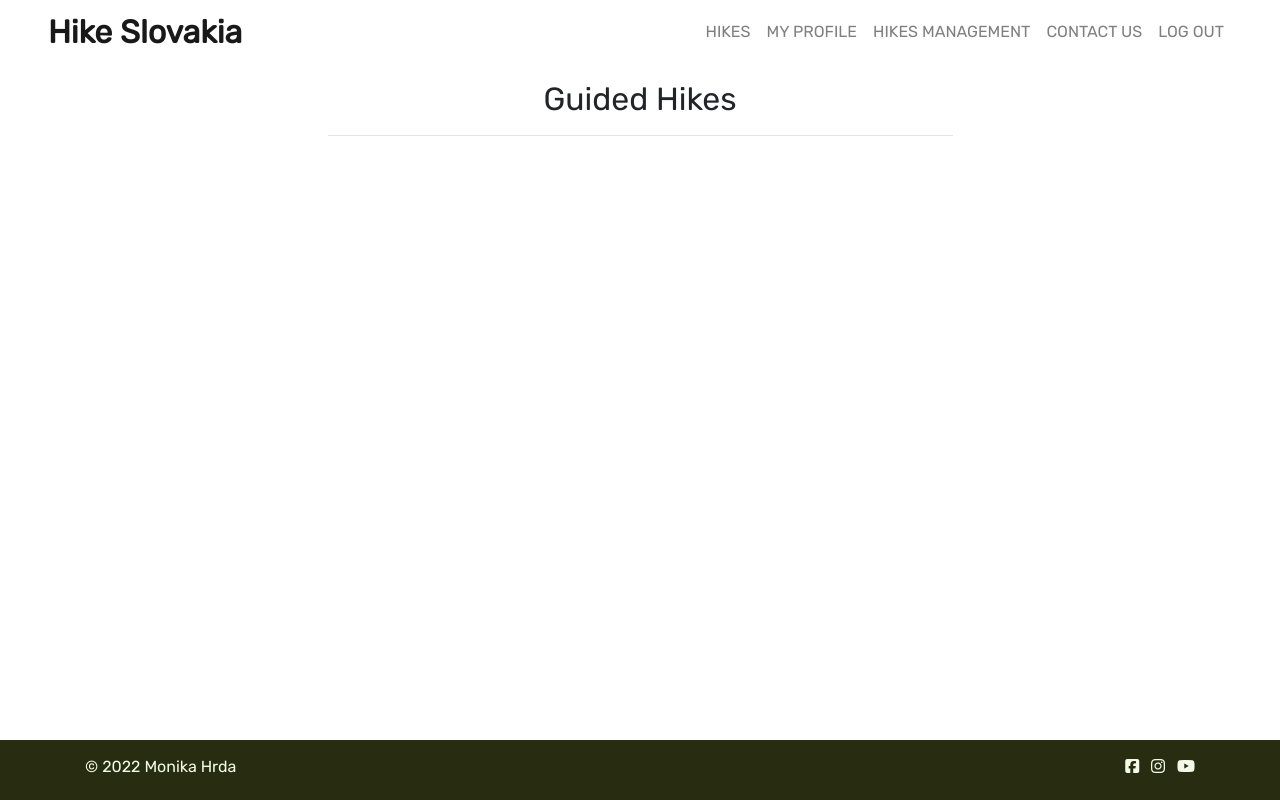
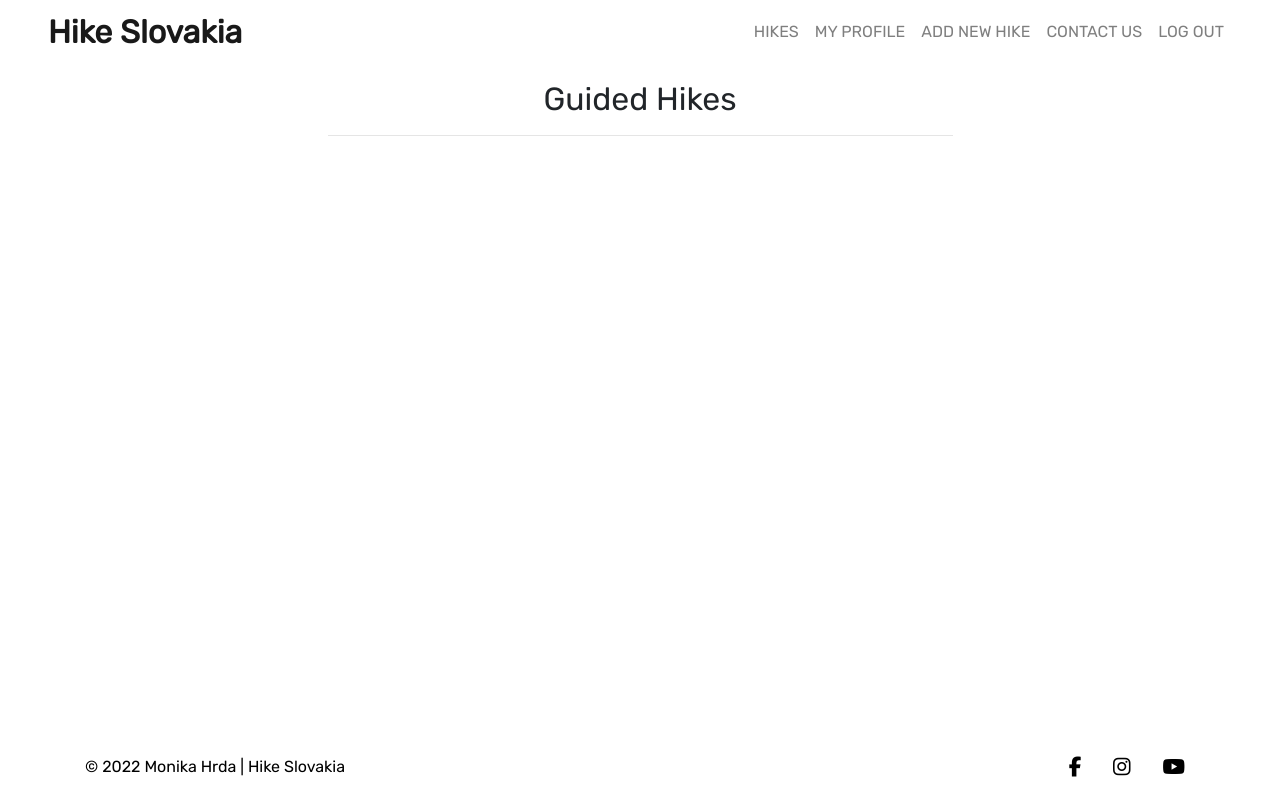
Before and after one commit to monika-hrda/hike-slovakia, a Django app: page /hikes/ in a window 1280 px wide. Run offline with Django 3.2, Linux system fonts and the light colour scheme; the visitor is signed in with stand-in values (Sample User, id 1); data that the repository does not hold is empty; some libraries are stand-ins or nearby versions.

Commit message:
Style footer; change hike mngmnt link to add hike

```diff
--- a/static/css/base.css
+++ b/static/css/base.css
@@ -156,20 +156,20 @@ h1 {
 /* ---------------------------------------- Footer */
 
 .footer-container {
-    background-color: #282C10;
-    color: #F3FAE7;
+    background-color: #fff;
+    color: #000;
     min-height: 60px;
     padding: 15px 0 0 0;
-    margin-top: 30px;
+    margin-top: 20px;
 }
 
 .social-links {
-    margin:0;
     text-align: right;
 }
 
 .social-links i {
-    color: #F3FAE7;
+    padding: 0px 10px;
+    color: #000;
 }
 
 /* ---------------------------------------- Media queries */
--- a/templates/includes/footer.html
+++ b/templates/includes/footer.html
@@ -1,28 +1,28 @@
-<footer class="container-fluid footer-container shadow-vertical">
+<footer class="container-fluid footer-container">
     <div class="container">
         <div class="row">
             <div class="col-8">
                 <p>
-                    &copy; 2022 Monika Hrda
+                    &copy; 2022 Monika Hrda | Hike Slovakia
                 </p>
             </div>
             <div class="col-4">
                 <ul class="list-inline social-links">
                     <li class="list-inline-item">
                         <a href="https://www.facebook.com/" target="_blank">
-                            <i class="fab fa-facebook-square" aria-hidden="true"></i>
+                            <i class="fa-brands fa-facebook-f fa-lg" aria-hidden="true"></i>
                             <span class="sr-only">Facebook</span>
                         </a>
                     </li>
                     <li class="list-inline-item">
                         <a href="https://www.instagram.com/" target="_blank">
-                            <i class="fab fa-instagram" aria-hidden="true"></i>
+                            <i class="fa-brands fa-instagram fa-lg" aria-hidden="true"></i>
                             <span class="sr-only">Instagram</span>
                         </a>
                     </li>
                     <li class="list-inline-item">
                         <a href="https://www.youtube.com/" target="_blank">
-                            <i class="fab fa-youtube" aria-hidden="true"></i>
+                            <i class="fa-brands fa-youtube fa-lg" aria-hidden="true"></i>
                             <span class="sr-only">YouTube</span>
                         </a>
                     </li>
@@ -31,29 +31,3 @@
         </div>
     </div>
 </footer>
-
-<!-- <footer class="footer-container">
-    <div class="row footer-div">
-        <div class="col-12 m6">
-            <p class="copyright">
-                &copy; 2022 Monika Hrda
-            </p>
-        </div>
-        <div class="col s12 m6">
-            <ul class="social-links right-align">
-                <li>
-                    <a href="https://github.com/monika-hrda" target="_blank">
-                        <i class="fab fa-brands fa-github" role="img" aria-label="GitHub"></i>
-                        <span class="sr-only">GitHub</span>
-                    </a>
-                </li>
-                <li>
-                    <a href="https://www.linkedin.com/in/monikahrda/" target="_blank">
-                        <i class="fab fa-brands fa-linkedin" role="img" aria-label="LinkedIn"></i>
-                        <span class="sr-only">LinkedIn</span>
-                    </a>
-                </li>
-            </ul>
-        </div>
-    </div>
-</footer> -->
--- a/templates/includes/main-nav.html
+++ b/templates/includes/main-nav.html
@@ -9,7 +9,7 @@
             </li>
             {% if request.user.is_superuser %}
                 <li class="nav-item">
-                    <a class="nav-link" href="{% url 'add_hike' %}">Hikes Management</a>
+                    <a class="nav-link" href="{% url 'add_hike' %}">Add New Hike</a>
                 </li>
             {% endif %}
         {% endif %}
```
